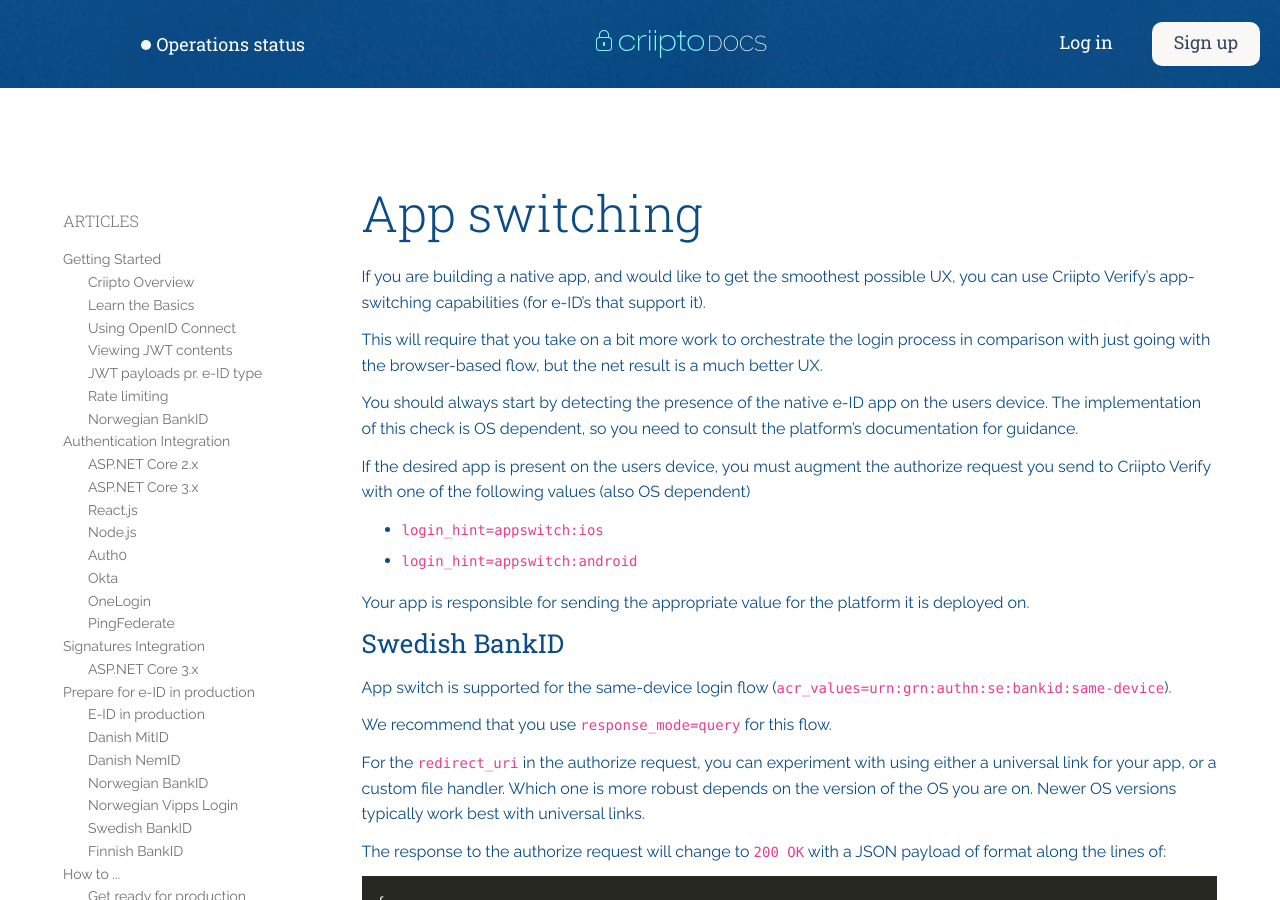
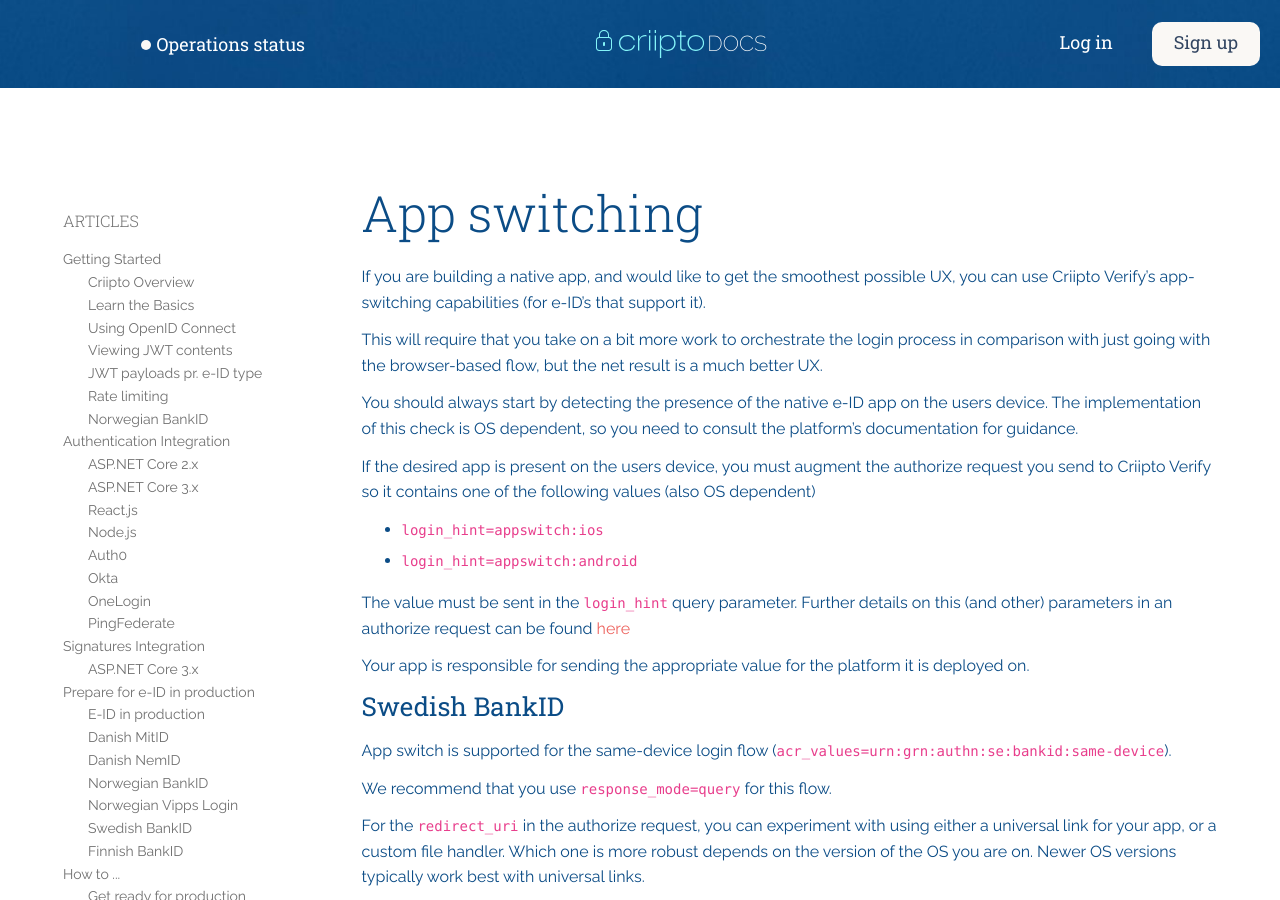
Before and after one commit to criipto/docs-old, a Jekyll site: the page built from how-to/appswitch.md, in a window 1280 px wide and 900 px high. Built offline with Jekyll 4.4.1, drawn with Linux system fonts in a browser that asks for light colours; some web fonts are replaced.

Commit message:
Clarified how to "augment the authorize request" for app-switch.

```diff
--- a/how-to/appswitch.md
+++ b/how-to/appswitch.md
@@ -13,10 +13,12 @@
 You should always start by detecting the presence of the native e-ID app on the users device.
 The implementation of this check is OS dependent, so you need to consult the platform's documentation for guidance.
 
-If the desired app is present on the users device, you must augment the authorize request you send to Criipto Verify with one of the following values (also OS dependent)
+If the desired app is present on the users device, you must augment the authorize request you send to Criipto Verify so it contains one of the following values (also OS dependent)
 
  - `login_hint=appswitch:ios`
  - `login_hint=appswitch:android`
+
+The value must be sent in the `login_hint` query parameter. Further details on this (and other) parameters in an authorize request can be found [here](/getting-started/oidc-intro#authorize-request-parameters)
 
 Your app is responsible for sending the appropriate value for the platform it is deployed on.
 
```
Also changed, not shown: getting-started/oidc-intro.md (+3 -1 lines).
